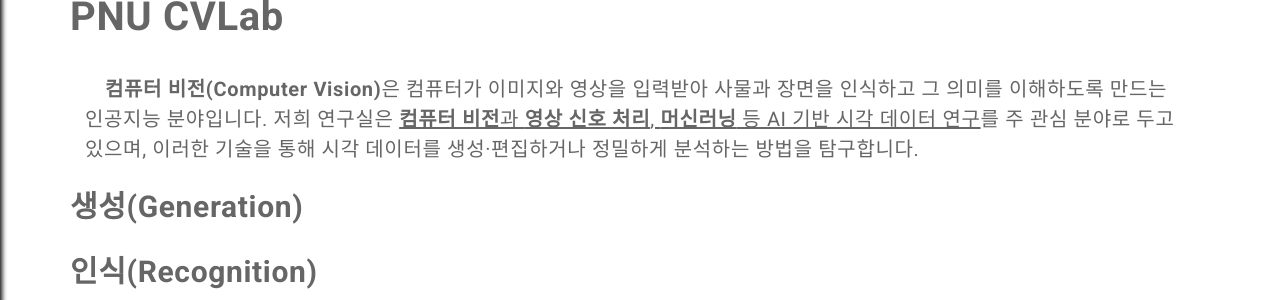
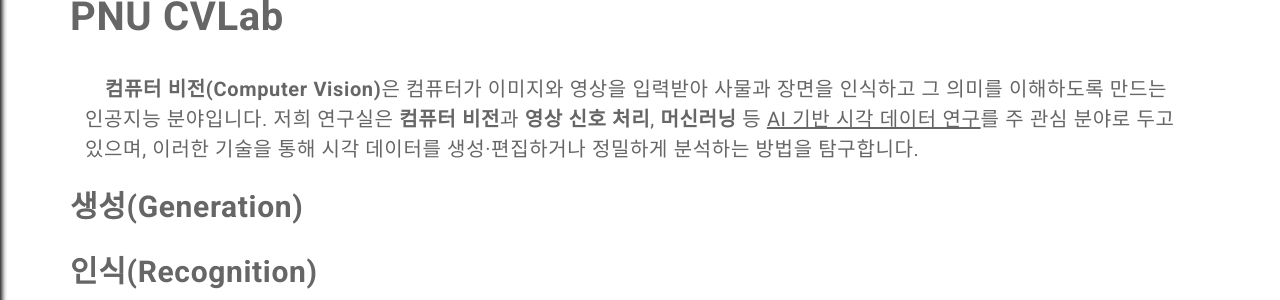
Before and after one commit to pnucvlab/pnucvlab.github.io, a Jekyll site: the page built from pages/about.html, in a window 1280 px wide. Shown: the part 124-424 px from the top of the page. Built offline with Jekyll 4.4.1, drawn with Linux system fonts in a browser that asks for light colours.

Commit message:
edit introduction

```diff
--- a/pages/about.html
+++ b/pages/about.html
@@ -7,7 +7,7 @@
 <p style="font-size:40px; margin-bottom:20px;"><strong>PNU CVLab</strong></p>
 <p class="introduction-body">
     <strong>컴퓨터 비전(Computer Vision)</strong>은 컴퓨터가 이미지와 영상을 입력받아 사물과 장면을 인식하고 그 의미를 이해하도록 만드는 인공지능 분야입니다.
-    저희 연구실은 <u><strong>컴퓨터 비전</strong>과 <strong>영상 신호 처리</strong>, <strong>머신러닝</strong> 등 AI 기반 시각 데이터 연구</u>를 주 관심 분야로 두고 있으며,
+    저희 연구실은 <strong>컴퓨터 비전</strong>과 <strong>영상 신호 처리</strong>, <strong>머신러닝</strong> 등 <u>AI 기반 시각 데이터 연구</u>를 주 관심 분야로 두고 있으며,
     이러한 기술을 통해 시각 데이터를 생성·편집하거나 정밀하게 분석하는 방법을 탐구합니다.
 </p>
 <p style="font-size:30px; margin-bottom:10px;"><strong>생성(Generation)</strong></p>
```
